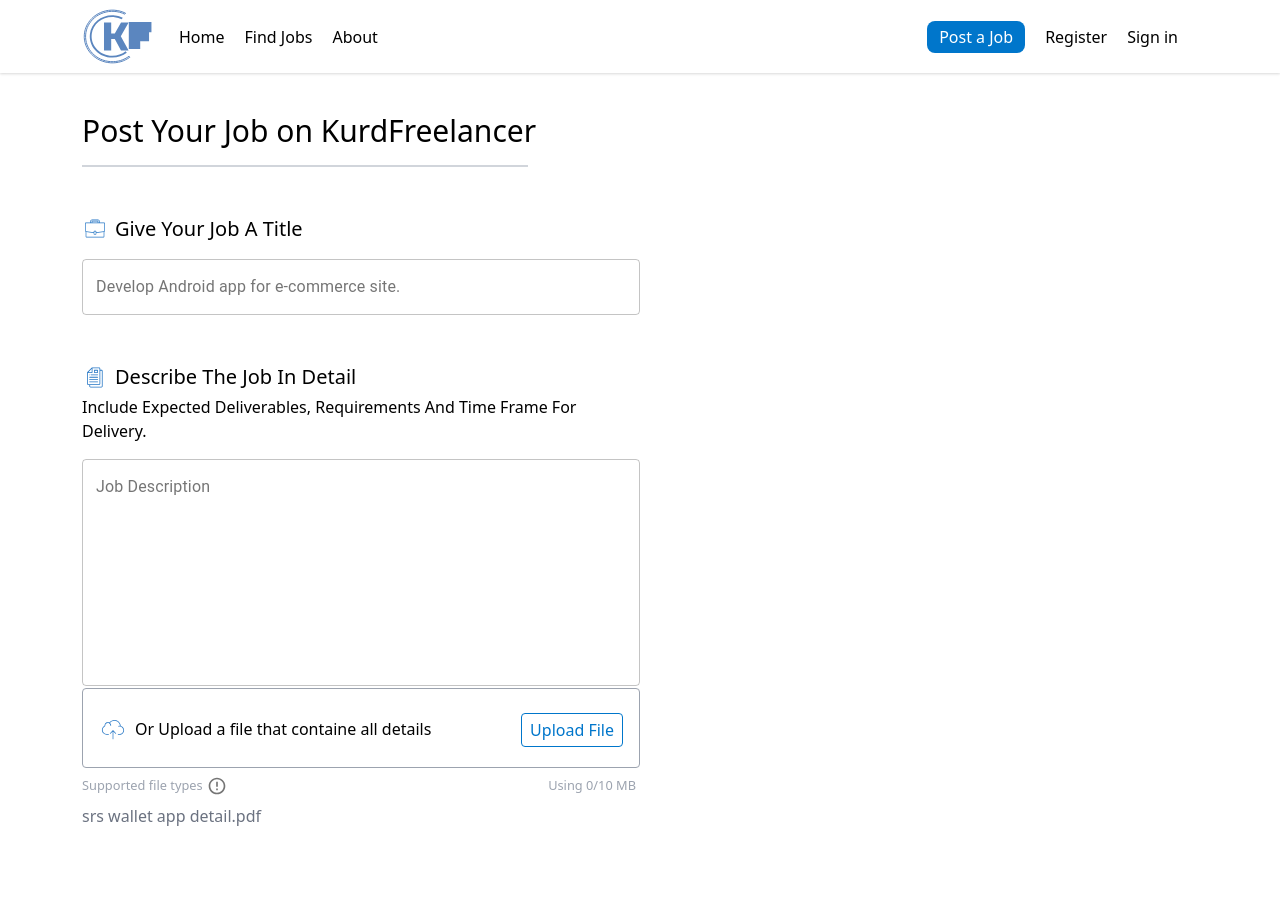
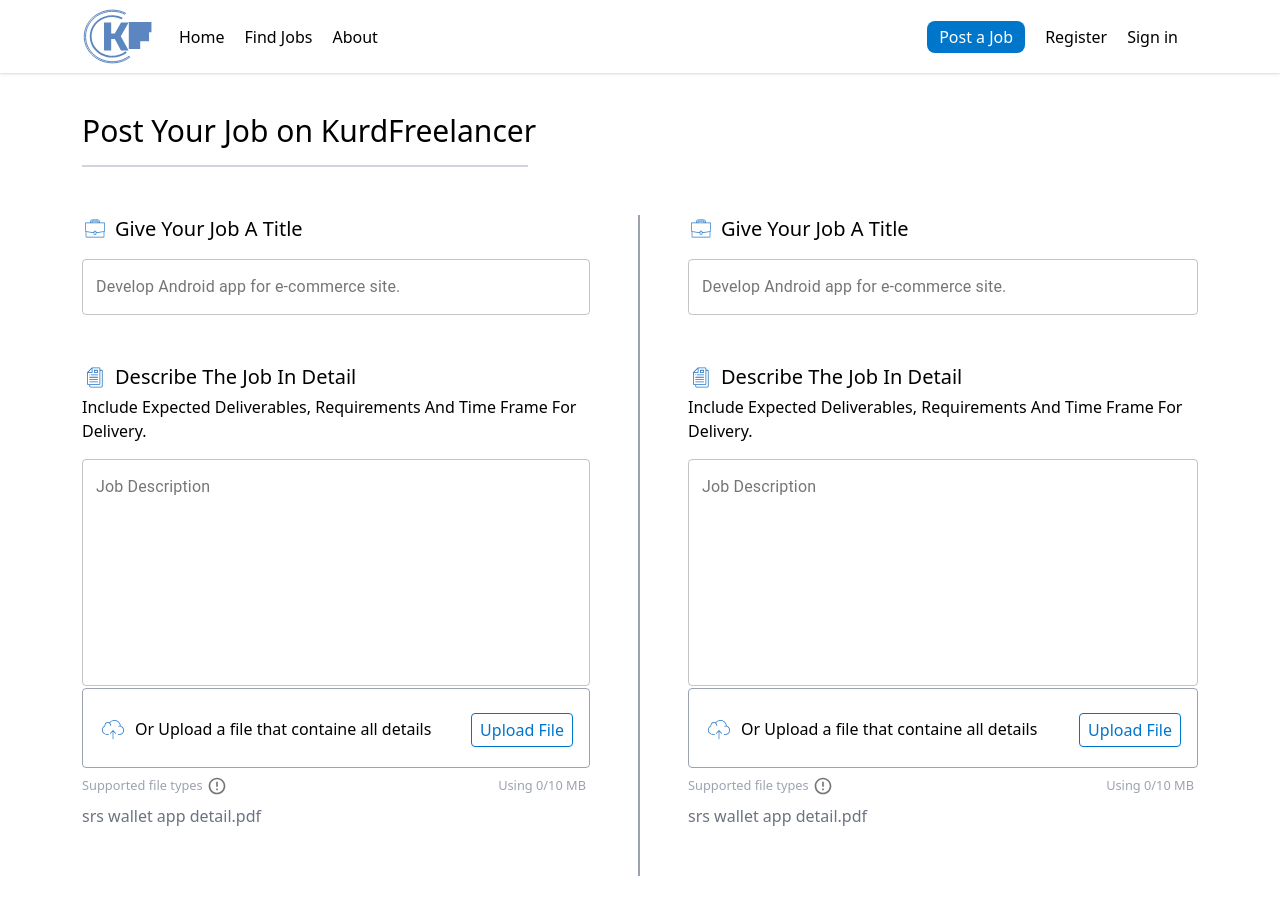
Before and after one commit to abdulbasit-dev/kurd-freelancers, a React (Create React App) app: page /post-job in a window 1280 px wide. Shown: the top 914 px of the page. Built offline with nearby package versions, Linux system fonts and the light colour scheme.

Commit message:
make two part work

```diff
--- a/src/pages/PostJob.jsx
+++ b/src/pages/PostJob.jsx
@@ -16,7 +16,74 @@
       <h1 className='text-3xl'>Post Your Job on KurdFreelancer</h1>
       <div className='bg-gray-300 h-0.1 mt-4 w-2/5'></div>
       <div className='grid grid-cols-1 lg:grid-cols-2 mt-12 mb-72'>
-        <div>
+        <div className='pr-12  border-r-2 border-gray-400'>
+          <div className='mb-12'>
+            <div className='flex mb-4'>
+              <img src={bag} alt='bag' />
+              <h3 className='capitalize ml-2 text-xl'>Give your job a title</h3>
+            </div>
+            <TextField
+              id='standard-basic'
+              label='Develop Android app for e-commerce site.'
+              variant='outlined'
+              fullWidth={true}
+            />
+          </div>
+          <div className='mb-12'>
+            <div className='mb-4'>
+              <div className='flex mb-1'>
+                <img src={paper} alt='paper' />
+                <h3 className='capitalize ml-2 text-xl'>
+                  Describe the job in detail
+                </h3>
+              </div>
+              <p className='capitalize'>
+                Include expected deliverables, requirements and time frame for
+                delivery.
+              </p>
+            </div>
+            <TextField
+              fullWidth={true}
+              id='outlined-textarea'
+              label='Job Description'
+              multiline
+              rows={10}
+              variant='outlined'
+            />
+            <div>
+              <div className='h-20 border border-gray-400 rounded mt-0.5  px-4 py-4 '>
+                <div className='flex justify-between items-center pt-2'>
+                  <div className='flex'>
+                    <img src={upload} alt='upload' />
+                    <p className='ml-2'>
+                      Or Upload a file that containe all details
+                    </p>
+                  </div>
+                  <button
+                    className='px-2 py-1  rounded border border-primary text-primary
+                hover:text-white hover:bg-primary transition duration-400 ease-in-out focus:outline-none'
+                  >
+                    Upload File
+                  </button>
+                </div>
+              </div>
+              <div>
+                <div className='flex justify-between mt-2'>
+                  <div className='flex items-center'>
+                    <small className='text-gray-400 mr-1'>
+                      Supported file types
+                    </small>
+                    <img src={info} alt='info' />
+                  </div>
+
+                  <small className='text-gray-400 mr-1'>Using 0/10 MB</small>
+                </div>
+                <p className='text-gray-500 mt-2'>srs wallet app detail.pdf</p>
+              </div>
+            </div>
+          </div>
+        </div>
+        <div className='pl-12'>
           <div className='mb-12'>
             <div className='flex mb-4'>
               <img src={bag} alt='bag' />
```
Also changed, not shown: 1 other file (tests, documents, lock files or other folders).
